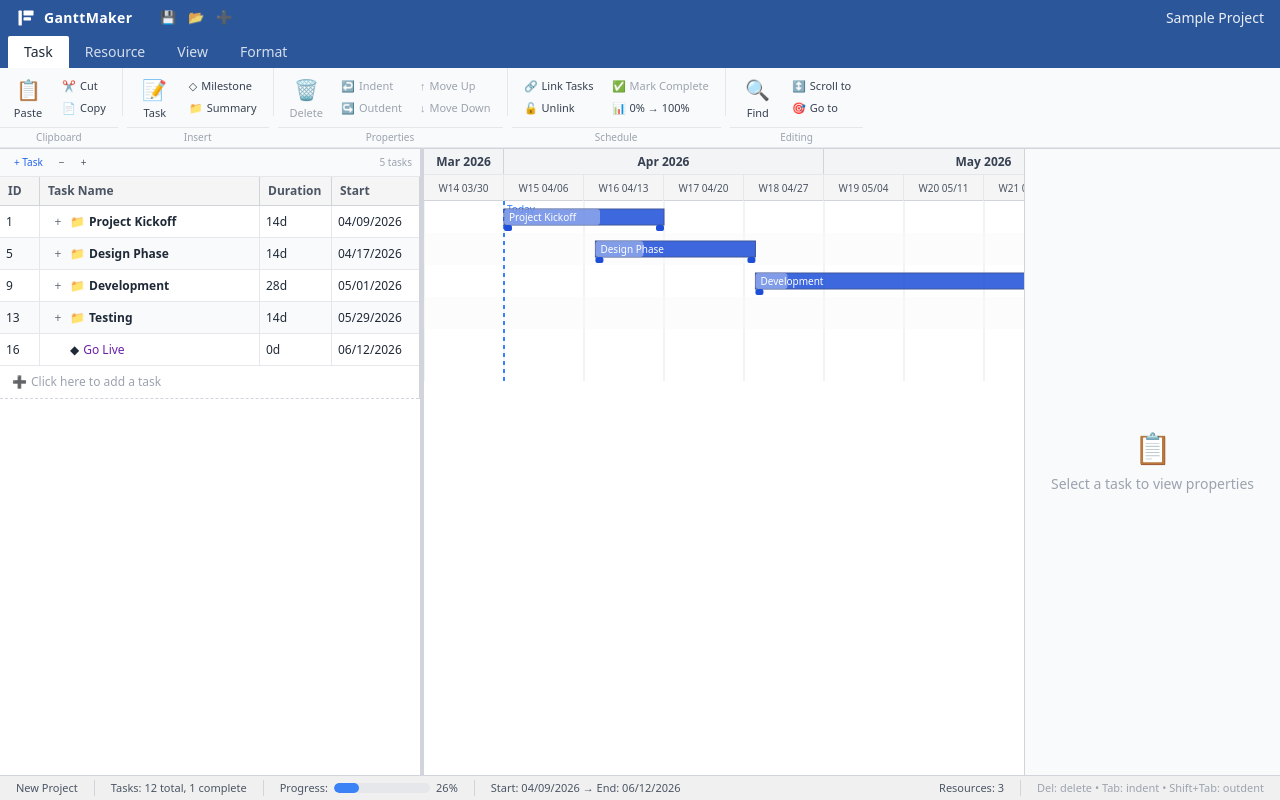
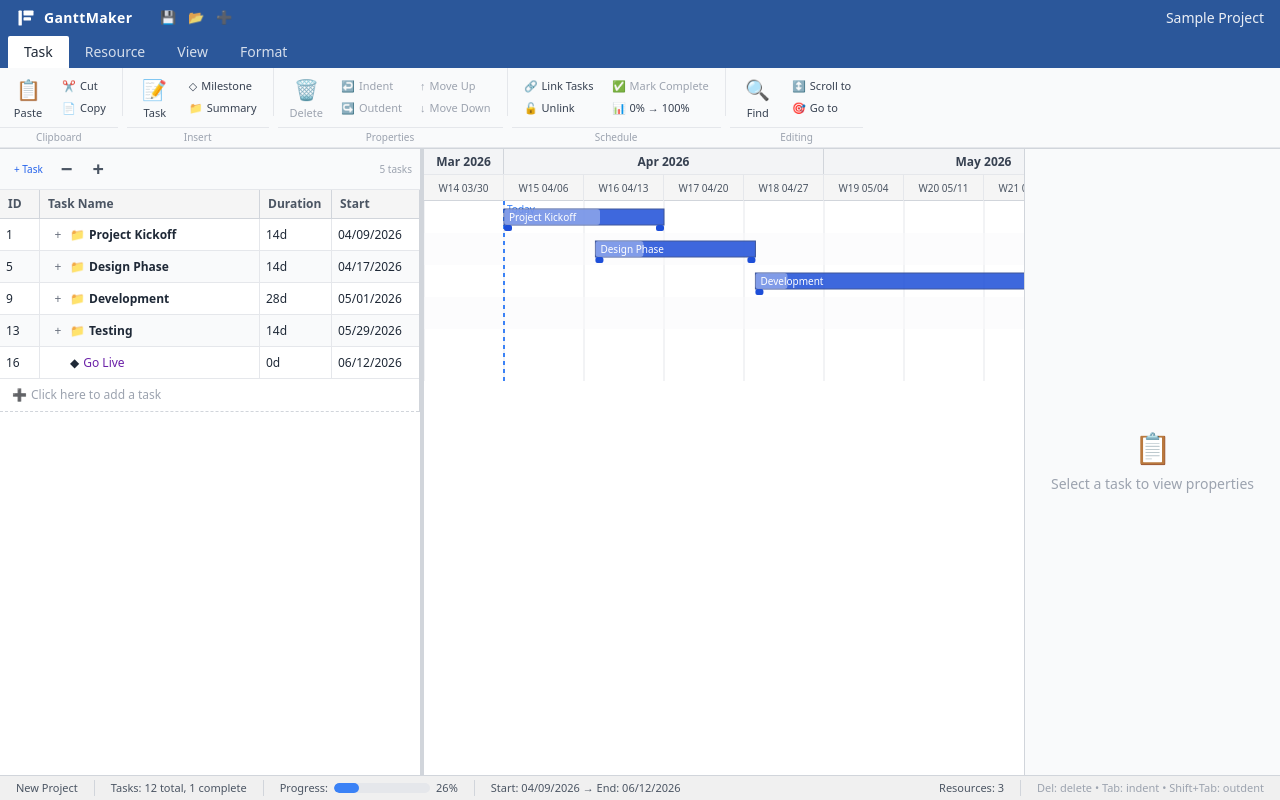
Before and after one commit to benclawbot/GanttMaker, a React (Vite) app: page / in a window 1280 px wide. Built offline with nearby package versions, Linux system fonts and the light colour scheme.

Commit message:
style: larger bold +/- fold/unfold buttons

```diff
--- a/src/components/GanttView.tsx
+++ b/src/components/GanttView.tsx
@@ -141,14 +141,14 @@ export function GanttView() {
           </button>
           <button
             onClick={foldOneLevel}
-            className="text-[10px] text-gray-600 hover:text-gray-800 px-1.5 py-0.5 rounded hover:bg-gray-100"
+            className="text-xl text-gray-600 hover:text-gray-800 px-2 py-0.5 rounded hover:bg-gray-100 font-bold"
             title="Fold one level"
           >
             −
           </button>
           <button
             onClick={unfoldOneLevel}
-            className="text-[10px] text-gray-600 hover:text-gray-800 px-1.5 py-0.5 rounded hover:bg-gray-100"
+            className="text-xl text-gray-600 hover:text-gray-800 px-2 py-0.5 rounded hover:bg-gray-100 font-bold"
             title="Unfold one level"
           >
             +
```
